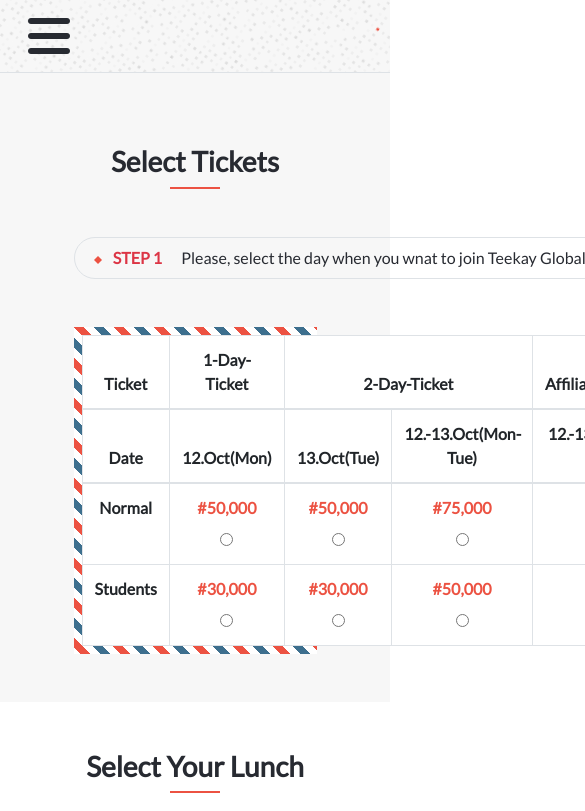
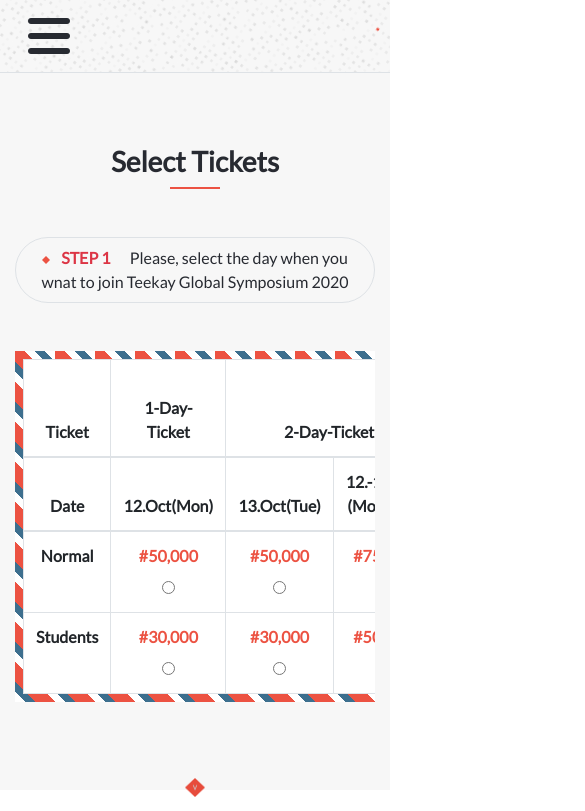
Before and after one commit to teekaytech/HTML-CSS-capstone-project, a plain HTML site: page pages/tickets.html in a window 390 px wide. Shown: the top 811 px of the page, 585 px wide, since content can reach past the window. Drawn offline with nearby package versions, Linux system fonts and the light colour scheme.

Commit message:
Make tickets page responsive for all screen sizes

```diff
--- a/assets/css/main.css
+++ b/assets/css/main.css
@@ -181,11 +181,13 @@ a {
 
 .tickets {
   width: 70%;
+  margin-bottom: 2.5rem;
 }
 
 .stripe-back {
-  background-image: linear-gradient(45deg, #ec5242 12.50%, #fff 12.50%, #fff 25%, #3D6F8E 25%, #3D6F8E 37.50%, #fff 37.50%, #fff 50%, #ec5242 50%, #ec5242 62.50%, #fff 62.50%, #fff 75%, #3D6F8E 75%, #3D6F8E 87.50%, #fff 87.50%, #fff 100%);
-  background-size: 40.00px 40.00px;
+  background-image: linear-gradient(45deg, #ec5242 12.5%, #fff 12.5%, #fff 25%, #3D6F8E 25%, #3D6F8E 37.5%, #fff 37.5%, #fff 5%, #ec5242 5%, #ec5242 62.5%, #fff 62.5%, #fff 75%, #3D6F8E 75%, #3D6F8E 87.50%, #fff 87.5%, #fff 100%);
+  background-size: 40px 40px;
+  overflow-x: auto;
 }
 
 .rad {
@@ -197,8 +199,15 @@ a {
   background: var(--others);
 }
 
+.bring-up {
+  position: relative;
+  top: -1.5rem;
+  width: 3.5%;
+}
+
 .rounded-header {
-  width: max-content;
+  width: auto;
+  max-width: max-content;
   margin: 0 auto;
   padding: 0 1.2rem;
 }
@@ -323,6 +332,15 @@ a {
     width: 100%;
     height: 30vh;
   }
+
+  .tickets {
+    width: 85%;
+  }
+
+  .bring-up {
+    top: -1.2rem;
+    width: 4%;
+  }
 }
 
 @media only screen and (max-width: 768px) {
@@ -408,6 +426,15 @@ a {
     width: 100%;
     height: 15rem;
   }
+
+  .tickets {
+    width: 100%;
+  }
+
+  .bring-up {
+    top: -1rem;
+    width: 5%;
+  }
 }
 
 /* footer section */
--- a/pages/tickets.html
+++ b/pages/tickets.html
@@ -84,14 +84,14 @@
                 <th scope="col">Ticket</th>
                 <th scope="col">1-Day-Ticket</th>
                 <th scope="col" colspan="2">2-Day-Ticket</th>
-                <th scope="col">TG Affiliate/Partners</th>
+                <th scope="col">TG Affiliate/ Partners</th>
               </tr>
               <tr>
                 <th scope="col">Date</th>
                 <th scope="col">12.Oct(Mon)</th>
                 <th scope="col">13.Oct(Tue)</th>
-                <th scope="col">12.-13.Oct(Mon-Tue)</th>
-                <th scope="col">12.-13.Oct(Mon-Tue)</th>
+                <th scope="col">12.-13.Oct (Mon-Tue)</th>
+                <th scope="col">12.-13.Oct (Mon-Tue)</th>
               </tr>
             </thead>
             <tbody>
@@ -141,6 +141,7 @@
     </section>
 
     <section class="featured-speakers bg-white text-center">
+      <img src="../assets/img/icons8-rhombus.png" alt="caret" class="img-fluid bring-up">
       <h3 class="pt-5 px-5 font-weight-bolder">Select Your Lunch</h3>
       <hr class="under-line">
       <div class="container tickets">
@@ -171,7 +172,6 @@
             </p>
           </div>
         </div>
-
         <div class="border mb-5">
           <div class="p-2 lunch-head">Day 2: Tuesday 13th October, 2020</div>
           <div class="d-flex justify-content-between align-items-baseline px-5 pt-3">
@@ -193,8 +193,7 @@
           </div>
         </div>
       </div>
-      <button type="button" class="btn mb-5 rounded-0 join-button">Submit Tickets and Menu
-        Selection</button>
+      <button type="button" class="btn mb-5 rounded-0 join-button">Submit Selection</button>
     </section>
   </main>
 
```
Also changed, not shown: assets/img/icons8-rhombus.png (added).
